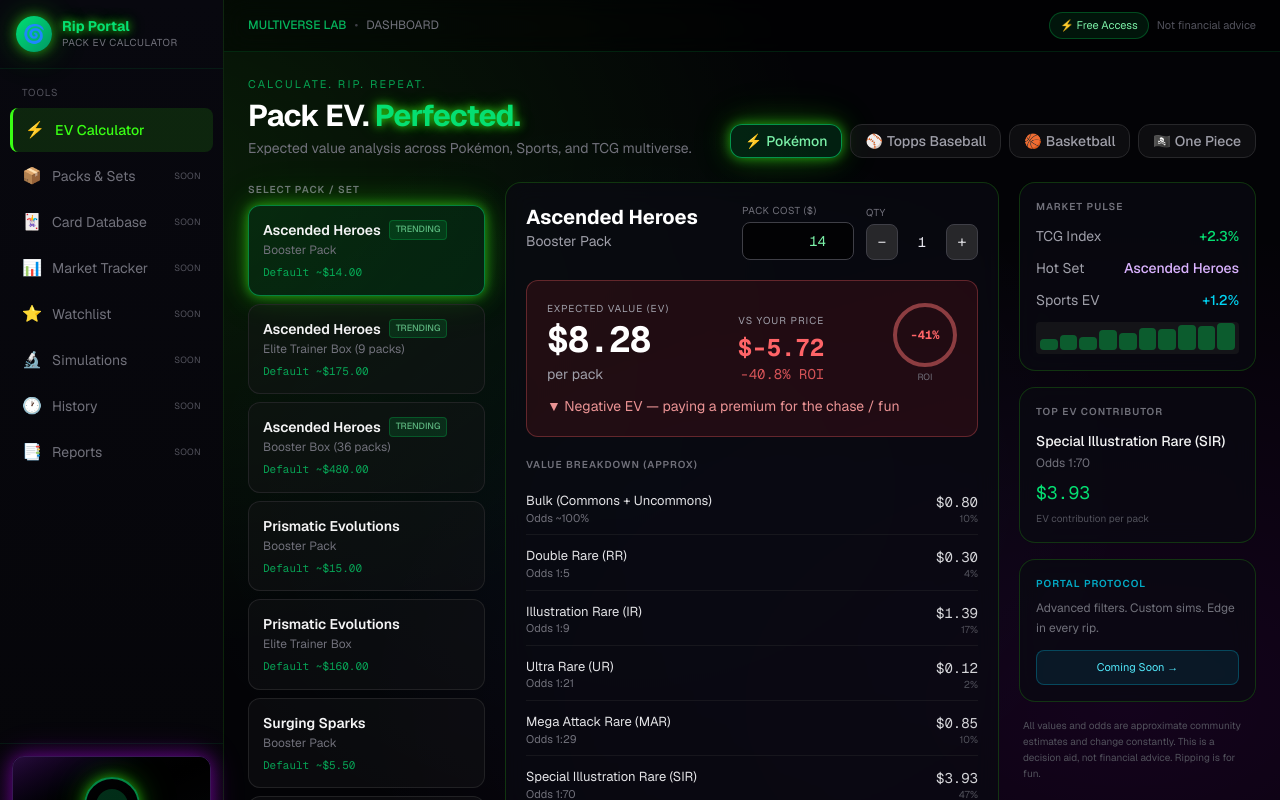
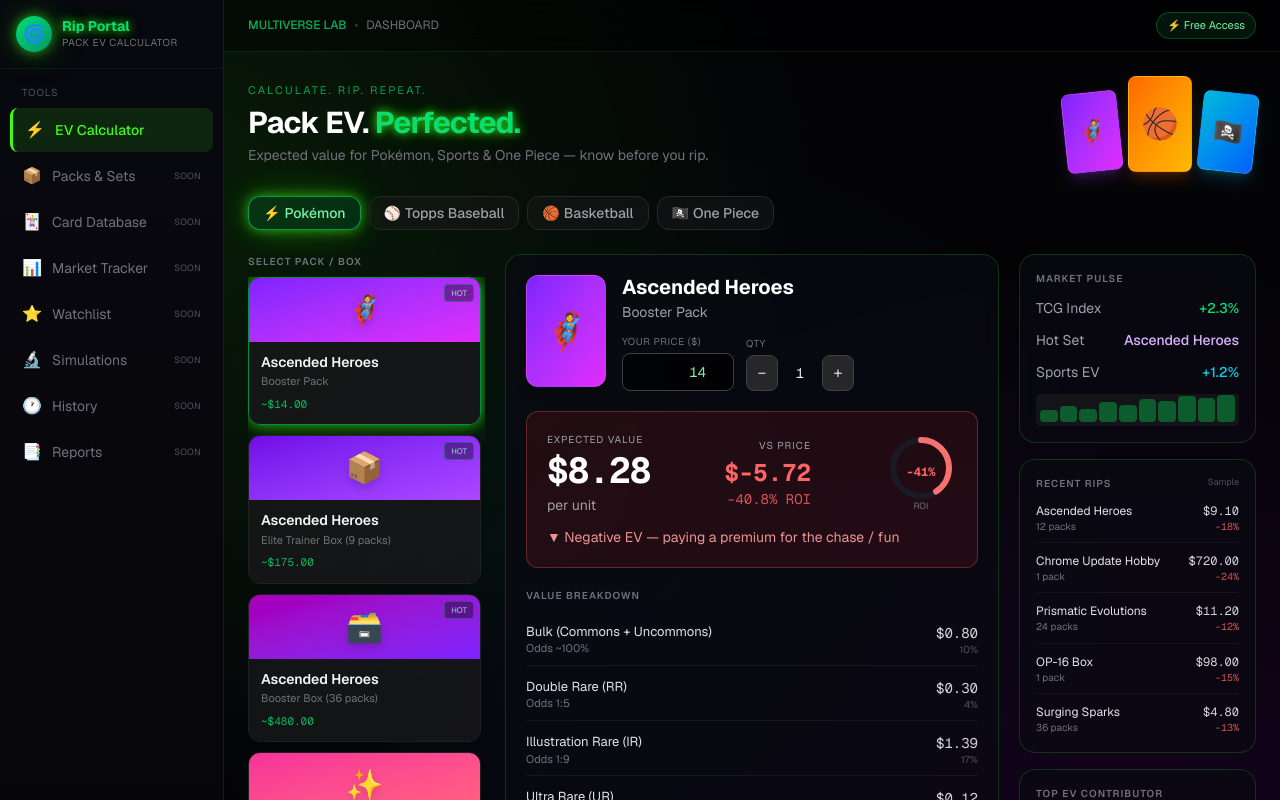
Before and after one commit to lukewithflash-ops/Rips-Portal, a Next.js app: page / in a window 1280 px wide. Shown: the top 800 px of the page. Built offline with nearby package versions, Linux system fonts and the light colour scheme.

Commit message:
Update page.tsx

```diff
--- a/src/app/page.tsx
+++ b/src/app/page.tsx
@@ -8,6 +8,14 @@ import {
   type Category,
   type Product,
 } from "@/lib/products";
+
+const RECENT_RIPS = [
+  { set: "Ascended Heroes", packs: 12, ev: 9.1, roi: -18 },
+  { set: "Chrome Update Hobby", packs: 1, ev: 720, roi: -24 },
+  { set: "Prismatic Evolutions", packs: 24, ev: 11.2, roi: -12 },
+  { set: "OP-16 Box", packs: 1, ev: 98, roi: -15 },
+  { set: "Surging Sparks", packs: 36, ev: 4.8, roi: -13 },
+];
 
 export default function Home() {
   const [activeCategory, setActiveCategory] = useState<Category>("pokemon");
@@ -59,9 +67,12 @@ export default function Home() {
     .slice()
     .sort((a, b) => b.oddsNum * b.avgValue - a.oddsNum * a.avgValue)[0];
 
+  const roiVisual = Math.min(100, Math.max(0, Math.abs(roi)));
+  const roiCirc = 2 * Math.PI * 28;
+  const roiOffset = roiCirc - (roiVisual / 100) * roiCirc;
+
   return (
     <div className="flex min-h-screen portal-bg">
-      {/* ========== LEFT SIDEBAR ========== */}
       <aside className="sidebar w-56 flex-shrink-0 hidden lg:flex flex-col">
         <div className="p-4 border-b border-green-500/10">
           <div className="flex items-center gap-2.5">
@@ -96,9 +107,7 @@ export default function Home() {
             <div
               key={item.label}
               className={`sidebar-item rounded-lg px-3 py-2.5 text-sm flex items-center gap-2.5 ${
-                item.active
-                  ? "active font-medium"
-                  : "text-zinc-500 cursor-default"
+                item.active ? "active font-medium" : "text-zinc-500 cursor-default"
               }`}
             >
               <span className="text-base w-5 text-center">{item.icon}</span>
@@ -114,19 +123,20 @@ export default function Home() {
 
         <div className="p-3 border-t border-green-500/10">
           <div className="rounded-xl overflow-hidden border border-purple-500/30 purple-glow relative">
-            <div className="h-24 bg-gradient-to-br from-purple-900/40 via-black to-green-900/30 flex items-center justify-center">
-              <div className="w-14 h-14 rounded-full border-2 border-green-400/60 portal-glow flex items-center justify-center">
-                <div className="w-8 h-8 rounded-full bg-green-400/20" />
+            <div className="h-28 bg-gradient-to-br from-purple-900/50 via-black to-green-900/40 flex items-center justify-center relative">
+              <div className="absolute inset-0 opacity-40 bg-[radial-gradient(circle_at_center,rgba(57,255,20,0.25),transparent_70%)]" />
+              <div className="w-16 h-16 rounded-full border-2 border-green-400/70 portal-glow flex items-center justify-center z-10">
+                <div className="w-9 h-9 rounded-full bg-gradient-to-br from-green-400/30 to-purple-500/20" />
               </div>
             </div>
-            <div className="p-3 bg-black/60">
+            <div className="p-3 bg-black/70">
               <div className="text-xs font-semibold text-purple-300 mb-1">
                 ENTER THE RIP
               </div>
               <div className="text-[10px] text-zinc-500 leading-snug mb-2">
                 Open packs. Chase hits. Calculate smarter.
               </div>
-              <button className="w-full text-[11px] py-1.5 rounded-lg bg-purple-600/30 border border-purple-500/40 text-purple-200 hover:bg-purple-600/50 transition">
+              <button className="w-full text-[11px] py-1.5 rounded-lg bg-purple-600/30 border border-purple-500/40 text-purple-200">
                 Explore Lab →
               </button>
             </div>
@@ -134,9 +144,7 @@ export default function Home() {
         </div>
       </aside>
 
-      {/* ========== MAIN ========== */}
       <div className="flex-1 flex flex-col min-w-0">
-        {/* Top bar */}
         <header className="border-b border-green-500/15 bg-black/40 backdrop-blur-md sticky top-0 z-40">
           <div className="px-4 md:px-6 py-3 flex items-center justify-between gap-4">
             <div className="flex items-center gap-3">
@@ -158,28 +166,37 @@ export default function Home() {
               <span className="hidden sm:inline-flex items-center gap-1.5 text-[11px] px-2.5 py-1 rounded-full bg-green-500/10 border border-green-500/30 text-green-300">
                 ⚡ Free Access
               </span>
-              <span className="text-[11px] text-zinc-600 hidden md:inline">
-                Not financial advice
-              </span>
             </div>
           </div>
         </header>
 
         <main className="flex-1 p-4 md:p-6 overflow-y-auto">
-          {/* Hero */}
-          <div className="mb-6 flex flex-col md:flex-row md:items-end md:justify-between gap-4">
-            <div>
+          <div className="mb-6 flex flex-col lg:flex-row lg:items-center lg:justify-between gap-5">
+            <div className="flex-1">
               <div className="text-[11px] uppercase tracking-[0.2em] text-green-400/70 mb-1.5">
                 Calculate. Rip. Repeat.
               </div>
               <h1 className="text-2xl md:text-3xl font-bold text-white tracking-tight">
                 Pack EV. <span className="text-green-400 neon-text">Perfected.</span>
               </h1>
-              <p className="text-sm text-zinc-500 mt-1 max-w-md">
-                Expected value analysis across Pokémon, Sports, and TCG multiverse.
+              <p className="text-sm text-zinc-500 mt-1 max-w-lg">
+                Expected value for Pokémon, Sports & One Piece — know before you rip.
               </p>
             </div>
-            <div className="flex flex-wrap gap-2">
+            <div className="flex items-end gap-2 shrink-0">
+              <div className="w-14 h-20 rounded-lg bg-gradient-to-br from-violet-600 to-fuchsia-500 border border-white/10 shadow-lg shadow-purple-500/20 rotate-[-6deg] flex items-center justify-center text-2xl">
+                🦸
+              </div>
+              <div className="w-16 h-24 rounded-lg bg-gradient-to-br from-orange-500 to-amber-400 border border-white/10 shadow-lg shadow-orange-500/20 flex items-center justify-center text-3xl z-10">
+                🏀
+              </div>
+              <div className="w-14 h-20 rounded-lg bg-gradient-to-br from-cyan-500 to-blue-600 border border-white/10 shadow-lg shadow-cyan-500/20 rotate-[6deg] flex items-center justify-center text-2xl">
+                🏴‍☠️
+              </div>
+            </div>
+          </div>
+
+          <div className="flex flex-wrap gap-2 mb-6">
             {categories.map((cat) => (
               <button
                 key={cat.id}
@@ -198,15 +215,14 @@ export default function Home() {
               </button>
             ))}
           </div>
-          </div>
 
           {effectiveProduct ? (
             <div className="grid xl:grid-cols-12 gap-5">
-              {/* LEFT: Product list */}
-              <div className="xl:col-span-3 space-y-2">
+              <div className="xl:col-span-3 space-y-3">
                 <h2 className="text-[10px] font-semibold text-zinc-500 uppercase tracking-widest mb-2">
-                  Select Pack / Set
+                  Select Pack / Box
                 </h2>
+                <div className="grid grid-cols-1 gap-2.5 max-h-[70vh] overflow-y-auto pr-1">
                   {categoryProducts.map((p) => {
                     const isTrending =
                       p.id.includes("ascended") || p.id.includes("chrome-update");
@@ -216,47 +232,64 @@ export default function Home() {
                         key={p.id}
                         onClick={() => handleSelectProduct(p.id)}
                         className={`
-                        w-full text-left p-3.5 rounded-xl border transition-all card-hover
+                          w-full text-left rounded-xl border overflow-hidden transition-all card-hover
                           ${
                             isActive
-                            ? "bg-green-500/10 border-green-400/50 portal-glow"
-                            : "bg-zinc-900/40 border-zinc-800/80 hover:border-green-500/30"
+                              ? "border-green-400/60 portal-glow"
+                              : "border-zinc-800/80 hover:border-green-500/30"
                           }
                         `}
                       >
-                      <div className="flex items-center gap-2 flex-wrap">
-                        <span className="font-semibold text-zinc-100 text-sm">
-                          {p.name}
-                        </span>
+                        <div
+                          className={`h-16 bg-gradient-to-br ${
+                            p.accent || "from-zinc-700 to-zinc-800"
+                          } flex items-center justify-center relative`}
+                        >
+                          <span className="text-3xl drop-shadow-lg">{p.emoji || "📦"}</span>
                           {isTrending && (
-                          <span className="text-[9px] px-1.5 py-0.5 rounded bg-green-500/20 text-green-300 border border-green-500/40 font-medium trending-pulse">
-                            TRENDING
+                            <span className="absolute top-1.5 right-1.5 text-[8px] px-1.5 py-0.5 rounded bg-black/50 text-green-300 border border-green-500/40 font-medium trending-pulse">
+                              HOT
                             </span>
                           )}
                         </div>
-                      <div className="text-xs text-zinc-500 mt-0.5">{p.format}</div>
-                      <div className="text-[11px] text-green-400/70 mt-1.5 font-mono">
-                        Default ~${p.defaultPrice.toFixed(2)}
+                        <div className="p-3 bg-zinc-900/80">
+                          <div className="font-semibold text-zinc-100 text-sm leading-tight">
+                            {p.name}
+                          </div>
+                          <div className="text-[11px] text-zinc-500 mt-0.5">
+                            {p.format}
+                          </div>
+                          <div className="text-[11px] text-green-400/80 mt-1.5 font-mono">
+                            ~${p.defaultPrice.toFixed(2)}
+                          </div>
                         </div>
                       </button>
                     );
                   })}
                 </div>
+              </div>
 
-              {/* CENTER: Calculator */}
               <div className="xl:col-span-6 space-y-4">
                 <div className="panel rounded-2xl p-5 portal-border">
-                  <div className="flex flex-wrap items-start justify-between gap-4 mb-5">
-                    <div>
-                      <h2 className="text-xl font-bold text-white">
+                  <div className="flex gap-4 mb-5">
+                    <div
+                      className={`w-20 h-28 rounded-xl bg-gradient-to-br ${
+                        effectiveProduct.accent || "from-zinc-700 to-zinc-800"
+                      } flex items-center justify-center text-4xl shrink-0 shadow-lg border border-white/10`}
+                    >
+                      {effectiveProduct.emoji || "📦"}
+                    </div>
+                    <div className="flex-1 min-w-0">
+                      <h2 className="text-xl font-bold text-white leading-tight">
                         {effectiveProduct.name}
                       </h2>
-                      <p className="text-sm text-zinc-400">{effectiveProduct.format}</p>
-                    </div>
-                    <div className="flex items-end gap-3">
+                      <p className="text-sm text-zinc-400 mt-0.5">
+                        {effectiveProduct.format}
+                      </p>
+                      <div className="flex flex-wrap items-end gap-3 mt-3">
                         <div>
                           <label className="block text-[10px] text-zinc-500 mb-1 uppercase tracking-wider">
-                          Pack Cost ($)
+                            Your Price ($)
                           </label>
                           <input
                             type="number"
@@ -264,7 +297,7 @@ export default function Home() {
                             min="0"
                             value={customPrice !== "" ? customPrice : price}
                             onChange={(e) => setCustomPrice(e.target.value)}
-                          className="w-28 bg-black/70 border border-zinc-700 rounded-lg px-3 py-2 text-right text-green-300 font-mono text-sm focus:outline-none focus:border-green-400 focus:ring-1 focus:ring-green-400/40"
+                            className="w-28 bg-black/70 border border-zinc-700 rounded-lg px-3 py-2 text-right text-green-300 font-mono text-sm focus:outline-none focus:border-green-400"
                           />
                         </div>
                         <div>
@@ -274,19 +307,20 @@ export default function Home() {
                           <div className="flex items-center gap-1">
                             <button
                               onClick={() => setQuantity(Math.max(1, quantity - 1))}
-                            className="w-8 h-9 rounded-lg bg-zinc-800 border border-zinc-700 text-zinc-300 hover:border-green-500/50"
+                              className="w-8 h-9 rounded-lg bg-zinc-800 border border-zinc-700 text-zinc-300"
                             >
                               −
                             </button>
-                          <span className="w-10 text-center font-mono text-sm">
+                            <span className="w-9 text-center font-mono text-sm">
                               {quantity}
                             </span>
                             <button
                               onClick={() => setQuantity(quantity + 1)}
-                            className="w-8 h-9 rounded-lg bg-zinc-800 border border-zinc-700 text-zinc-300 hover:border-green-500/50"
+                              className="w-8 h-9 rounded-lg bg-zinc-800 border border-zinc-700 text-zinc-300"
                             >
                               +
                             </button>
+                          </div>
                         </div>
                       </div>
                     </div>
@@ -300,16 +334,16 @@ export default function Home() {
                           : "bg-red-500/10 border-red-400/30"
                       }`}
                     >
-                      <div className="flex flex-wrap items-end justify-between gap-6">
+                      <div className="flex flex-wrap items-center justify-between gap-6">
                         <div>
                           <div className="text-[10px] uppercase tracking-widest text-zinc-400 mb-1">
-                            Expected Value (EV)
+                            Expected Value
                           </div>
                           <div className="text-4xl font-bold font-mono text-white tracking-tight">
                             ${result.totalEV.toFixed(2)}
                           </div>
                           <div className="text-sm text-zinc-400 mt-1">
-                            per pack
+                            per unit
                             {quantity > 1 && (
                               <span className="text-zinc-500">
                                 {" "}
@@ -318,9 +352,10 @@ export default function Home() {
                             )}
                           </div>
                         </div>
+
                         <div className="text-right">
                           <div className="text-[10px] uppercase tracking-widest text-zinc-400 mb-1">
-                            vs Your Price
+                            vs Price
                           </div>
                           <div
                             className={`text-2xl font-bold font-mono ${
@@ -339,26 +374,39 @@ export default function Home() {
                             {roi.toFixed(1)}% ROI
                           </div>
                         </div>
-                        <div className="hidden sm:flex flex-col items-center">
-                          <div
-                            className="w-16 h-16 rounded-full flex items-center justify-center border-4"
-                            style={{
-                              borderColor:
-                                roi >= 0
-                                  ? "rgba(57,255,20,0.6)"
-                                  : "rgba(248,113,113,0.5)",
-                            }}
-                          >
+
+                        <div className="flex flex-col items-center">
+                          <svg width="72" height="72" className="-rotate-90">
+                            <circle
+                              cx="36"
+                              cy="36"
+                              r="28"
+                              fill="none"
+                              stroke="#1a1a24"
+                              strokeWidth="6"
+                            />
+                            <circle
+                              cx="36"
+                              cy="36"
+                              r="28"
+                              fill="none"
+                              stroke={roi >= 0 ? "#39ff14" : "#f87171"}
+                              strokeWidth="6"
+                              strokeLinecap="round"
+                              strokeDasharray={roiCirc}
+                              strokeDashoffset={roiOffset}
+                              className="transition-all duration-500"
+                            />
+                          </svg>
                           <span
-                              className={`text-xs font-bold font-mono ${
+                            className={`text-xs font-bold font-mono -mt-10 ${
                               roi >= 0 ? "text-green-400" : "text-red-400"
                             }`}
                           >
                             {roi >= 0 ? "+" : ""}
                             {Math.round(roi)}%
                           </span>
-                          </div>
-                          <span className="text-[9px] text-zinc-500 mt-1">ROI</span>
+                          <span className="text-[9px] text-zinc-500 mt-5">ROI</span>
                         </div>
                       </div>
                       <div className="mt-3 text-sm">
@@ -377,7 +425,7 @@ export default function Home() {
 
                   <div>
                     <h3 className="text-[10px] font-semibold text-zinc-500 uppercase tracking-widest mb-3">
-                      Value Breakdown (approx)
+                      Value Breakdown
                     </h3>
                     <div className="space-y-1">
                       {effectiveProduct.slots.map((slot, i) => {
@@ -421,7 +469,6 @@ export default function Home() {
                 </div>
               </div>
 
-              {/* RIGHT column */}
               <div className="xl:col-span-3 space-y-4">
                 <div className="panel rounded-2xl p-4">
                   <h3 className="text-[10px] font-semibold text-zinc-500 uppercase tracking-widest mb-3">
@@ -453,6 +500,45 @@ export default function Home() {
                   </div>
                 </div>
 
+                <div className="panel rounded-2xl p-4">
+                  <div className="flex items-center justify-between mb-3">
+                    <h3 className="text-[10px] font-semibold text-zinc-500 uppercase tracking-widest">
+                      Recent Rips
+                    </h3>
+                    <span className="text-[9px] text-zinc-600">Sample</span>
+                  </div>
+                  <div className="space-y-2.5">
+                    {RECENT_RIPS.map((r, i) => (
+                      <div
+                        key={i}
+                        className="flex items-center justify-between text-sm border-b border-zinc-800/40 pb-2 last:border-0 last:pb-0"
+                      >
+                        <div className="min-w-0">
+                          <div className="text-zinc-200 truncate text-[12px]">
+                            {r.set}
+                          </div>
+                          <div className="text-[10px] text-zinc-500">
+                            {r.packs} pack{r.packs > 1 ? "s" : ""}
+                          </div>
+                        </div>
+                        <div className="text-right shrink-0">
+                          <div className="font-mono text-[12px] text-zinc-300">
+                            ${r.ev.toFixed(2)}
+                          </div>
+                          <div
+                            className={`text-[10px] font-mono ${
+                              r.roi >= 0 ? "text-green-400" : "text-red-400/80"
+                            }`}
+                          >
+                            {r.roi >= 0 ? "+" : ""}
+                            {r.roi}%
+                          </div>
+                        </div>
+                      </div>
+                    ))}
+                  </div>
+                </div>
+
                 {topSlot && (
                   <div className="panel rounded-2xl p-4">
                     <h3 className="text-[10px] font-semibold text-zinc-500 uppercase tracking-widest mb-3">
@@ -467,9 +553,6 @@ export default function Home() {
                     <div className="text-lg font-mono text-green-400">
                       ${(topSlot.oddsNum * topSlot.avgValue).toFixed(2)}
                     </div>
-                    <div className="text-[10px] text-zinc-600 mt-1">
-                      EV contribution per pack
-                    </div>
                   </div>
                 )}
 
@@ -480,13 +563,13 @@ export default function Home() {
                   <p className="text-xs text-zinc-500 leading-relaxed mb-3">
                     Advanced filters. Custom sims. Edge in every rip.
                   </p>
-                  <button className="w-full text-[11px] py-2 rounded-lg bg-cyan-500/10 border border-cyan-500/30 text-cyan-300 hover:bg-cyan-500/20 transition">
+                  <button className="w-full text-[11px] py-2 rounded-lg bg-cyan-500/10 border border-cyan-500/30 text-cyan-300">
                     Coming Soon →
                   </button>
                 </div>
 
                 <p className="text-[10px] text-zinc-600 leading-relaxed px-1">
-                  All values and odds are approximate community estimates and change constantly. This is a decision aid, not financial advice. Ripping is for fun.
+                  Values are approximate community estimates. Decision aid only — not financial advice.
                 </p>
               </div>
             </div>
```
Lines whose indentation alone changed are shown as unchanged.
